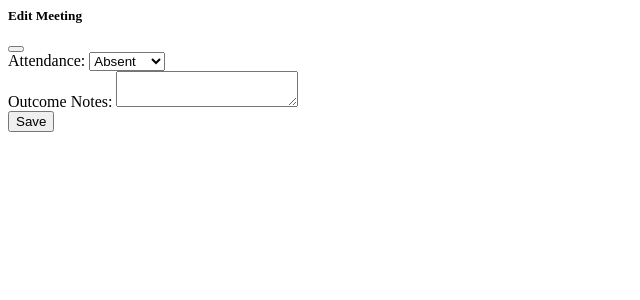
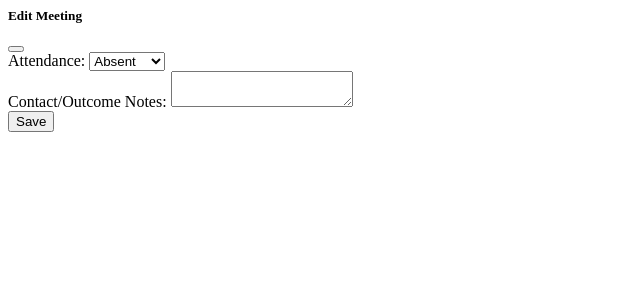
Before and after one commit to TechyByte/ECMM427, a Flask app: template templates/modal_edit_meeting.html in a window 1280 px wide. Shown: the top 300 px of the page, without its empty margins (0-640 px from the left). Run offline with Flask 3, Linux system fonts and the light colour scheme; the template is opened without the code that fills it, so the values that code supplies are empty.

Commit message:
Specification alignment

```diff
--- a/templates/modal_edit_meeting.html
+++ b/templates/modal_edit_meeting.html
@@ -15,7 +15,7 @@
             </select>
           </div>
           <div class="mb-3">
-            <label>Outcome Notes:</label>
+            <label>Contact/Outcome Notes:</label>
             <textarea name="outcome_notes" class="form-control">{{ meeting.outcome_notes or '' }}</textarea>
           </div>
         </div>
--- a/templates/project.html
+++ b/templates/project.html
@@ -25,7 +25,7 @@
             <th>End</th>
             <th>Location</th>
             <th>Attendance</th>
-            <th>Outcome</th>
+            <th>Contact/Outcome</th>
             {% if can_create_meeting %}<th>Actions</th>{% endif %}
         </tr>
     </thead>
@@ -111,7 +111,7 @@
 {# Add Second Marker Button for Admin if odd number of marks #}
 {% if (project.second_marker_id == None or project.marks|length % 2 != 0) and current_user.is_admin %}
   <button class="btn btn-warning mt-3" data-bs-toggle="modal" data-bs-target="#addMarkerModal">Add Additional Marker</button>
-  <!-- Add Second Marker Modal -->
+    {# Add Second Marker Modal #}
   <div class="modal fade" id="addMarkerModal" tabindex="-1">
     <div class="modal-dialog">
       <form method="post" action="{{ url_for('project.add_marker', project_id=project.id) }}">
```
